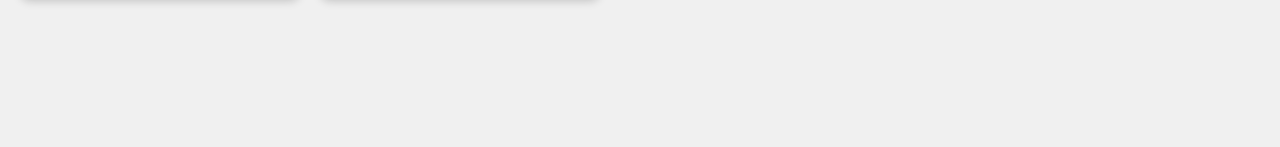
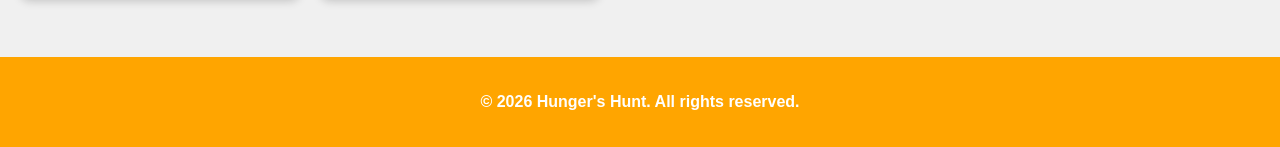
Before and after one commit to irregularphantom09-ship-it/Hunger-s-Hunt, a plain HTML site: page index.html in a window 1280 px wide. Shown: the part 3171-3318 px from the top of the page. Before the commit the page ends 3188 px from the top, so only its background shows below. Drawn offline with Linux system fonts and the light colour scheme.

Commit message:
Copy right , footer

```diff
--- a/index.html
+++ b/index.html
@@ -328,6 +328,9 @@
         <h2> Not Found</h2>
         <p>Try searching for a different resturant or Category</p>
     </div>
+    <footer>
+        <p>&copy; 2026 Hunger's Hunt. All rights reserved.</p>
+    </footer>
 
 <script src="search.js"></script>
 
--- a/style.css
+++ b/style.css
@@ -234,3 +234,11 @@
     color:gray;
     font-size: 18px;
 }
+footer{
+    background-color: orange;
+    text-align: center;
+    padding: 20px;
+    margin-top: 40px;
+    font-weight: bold;
+    color: white;
+}
```
Also changed, not shown: Resturants.html (+3 -0 lines), Web_info.html (+4 -0 lines).
